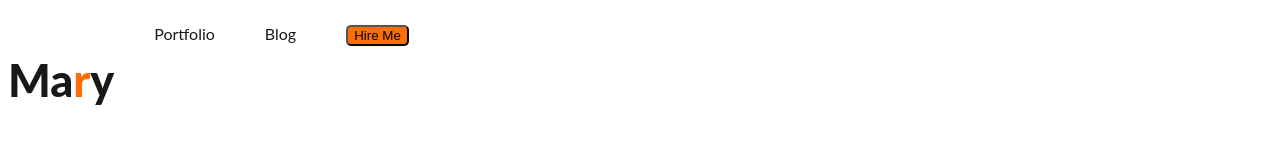
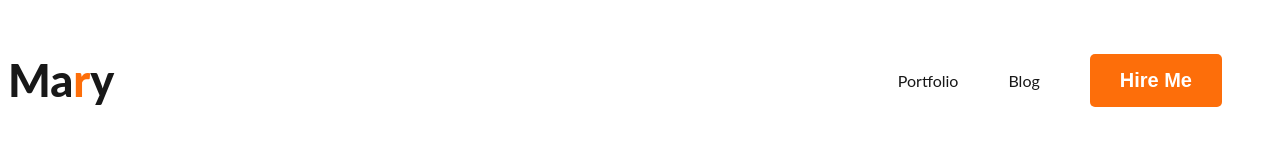
Before and after one commit to SamitRaiyan/mod5--Bulid-a-beautiful-portfolio-website, a plain HTML site: page index.html in a window 1280 px wide. Drawn offline with Linux system fonts and the light colour scheme.

Commit message:
nav added

```diff
--- a/styles/portfolio.css
+++ b/styles/portfolio.css
@@ -9,11 +9,18 @@ body {
 .btn-primary {
   border-radius: 5px;
   background: #fd6e0a;
+  border: 0;
+  color: white;
+  font-size: 20px;
+  font-weight: 700;
+  padding: 15px 30px;
 }
 
 /* nav related styles */
 nav {
   display: flex;
+  justify-content: space-between;
+  align-items: center;
 }
 .nav-title {
   color: #181818;
@@ -22,6 +29,7 @@ nav {
 }
 nav > ul {
   display: flex;
+  align-items: center;
 }
 nav li {
   list-style: none;
```
